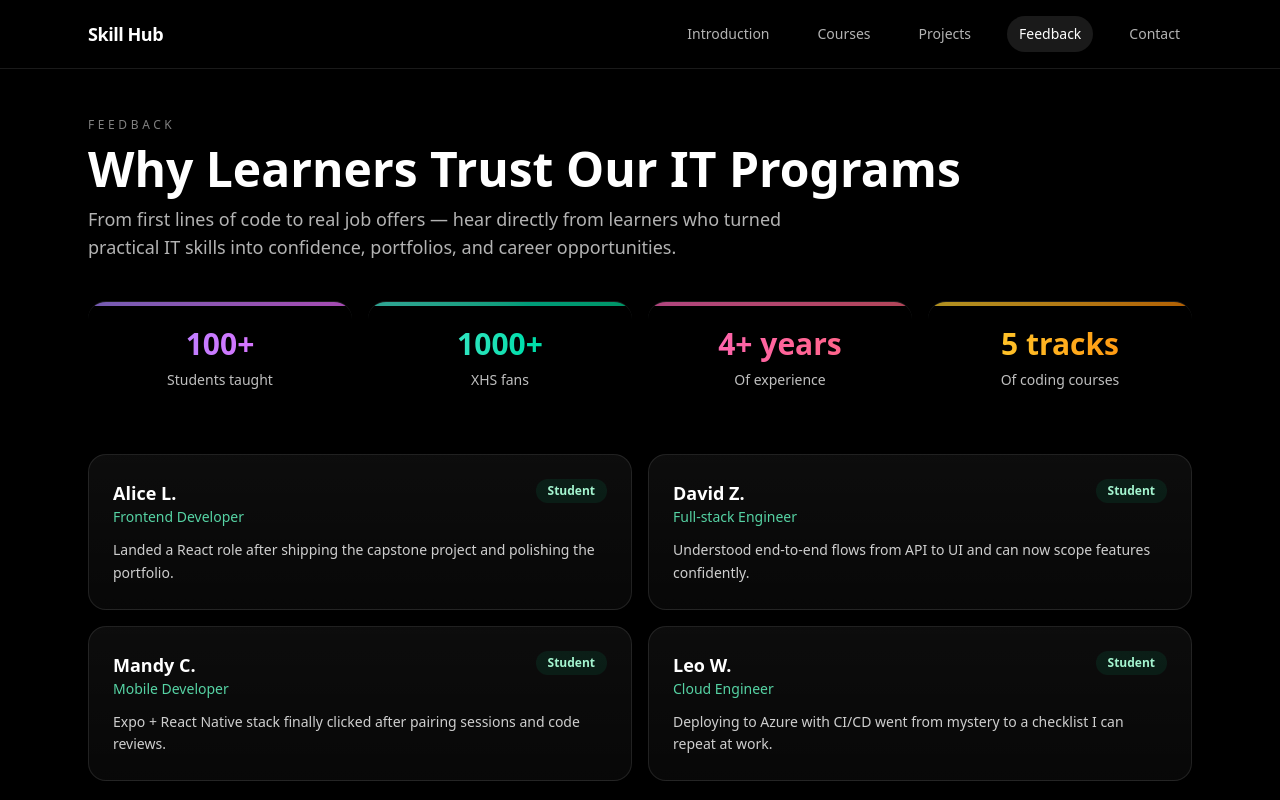
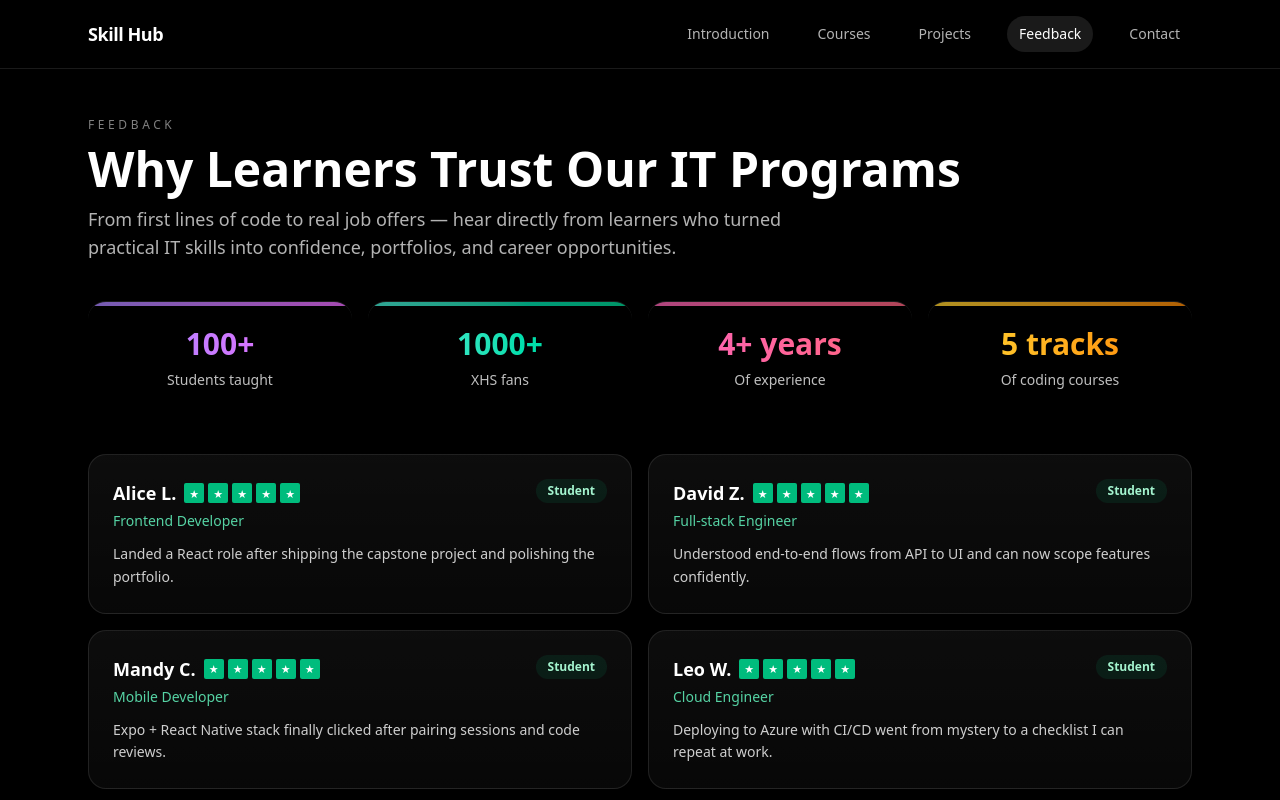
Before and after one commit to nxn-nicole/it-service-site, a Next.js app: page /feedback in a window 1280 px wide. Shown: the top 800 px of the page. Built offline with nearby package versions, Linux system fonts and the light colour scheme.

Commit message:
add contact

```diff
--- a/src/app/contact/content.json
+++ b/src/app/contact/content.json
@@ -6,24 +6,14 @@
   },
   "contactMethods": [
     {
-      "label": "Email",
-      "value": "hello@example.com",
-      "hint": "Best for sharing resumes, project details, or course partnerships"
-    },
-    {
       "label": "WeChat",
-      "value": "WeChatID: TTE77A (August)",
-      "hint": "Project assistant account — add a note like “Course inquiry” or “Project chat.”"
+      "value": "WeChatID: Azdev0189",
+      "hint": "Add a note like “Course inquiry” or “Project chat.”"
     },
     {
       "label": "Xiaohongshu",
       "value": "Search: 澳洲软体工程师",
       "hint": "Find me on Xiaohongshu and DM for course or project questions"
-    },
-    {
-      "label": "Discord",
-      "value": "15-30 min voice call",
-      "hint": "Quick calls to plan learning paths or discuss career moves"
     }
   ],
   "tips": [
--- a/src/app/feedback/page.tsx
+++ b/src/app/feedback/page.tsx
@@ -41,10 +41,26 @@ export default function FeedbackPage() {
             className="rounded-2xl border border-white/10 bg-gradient-to-b from-white/5 to-white/[0.03] p-6 shadow-lg shadow-black/20"
           >
             <div className="flex items-start justify-between gap-3">
-              <div>
-                <h3 className="text-lg font-semibold text-white">
-                  {item.name}
-                </h3>
+              <div className="space-y-1">
+                <div className="flex flex-wrap items-center gap-2">
+                  <h3 className="text-lg font-semibold text-white">
+                    {item.name}
+                  </h3>
+                  <div
+                    className="flex gap-1"
+                    aria-label="5-star rating"
+                    role="img"
+                  >
+                    {Array.from({ length: 5 }).map((_, idx) => (
+                      <span
+                        key={idx}
+                        className="flex h-5 w-5 items-center justify-center rounded-[2px] bg-emerald-500 text-[11px] text-white leading-none"
+                      >
+                        ★
+                      </span>
+                    ))}
+                  </div>
+                </div>
                 <p className="text-sm text-emerald-300/90">{item.role}</p>
               </div>
               <span className="rounded-full bg-emerald-500/10 px-3 py-1 text-xs font-semibold text-emerald-200">
```
